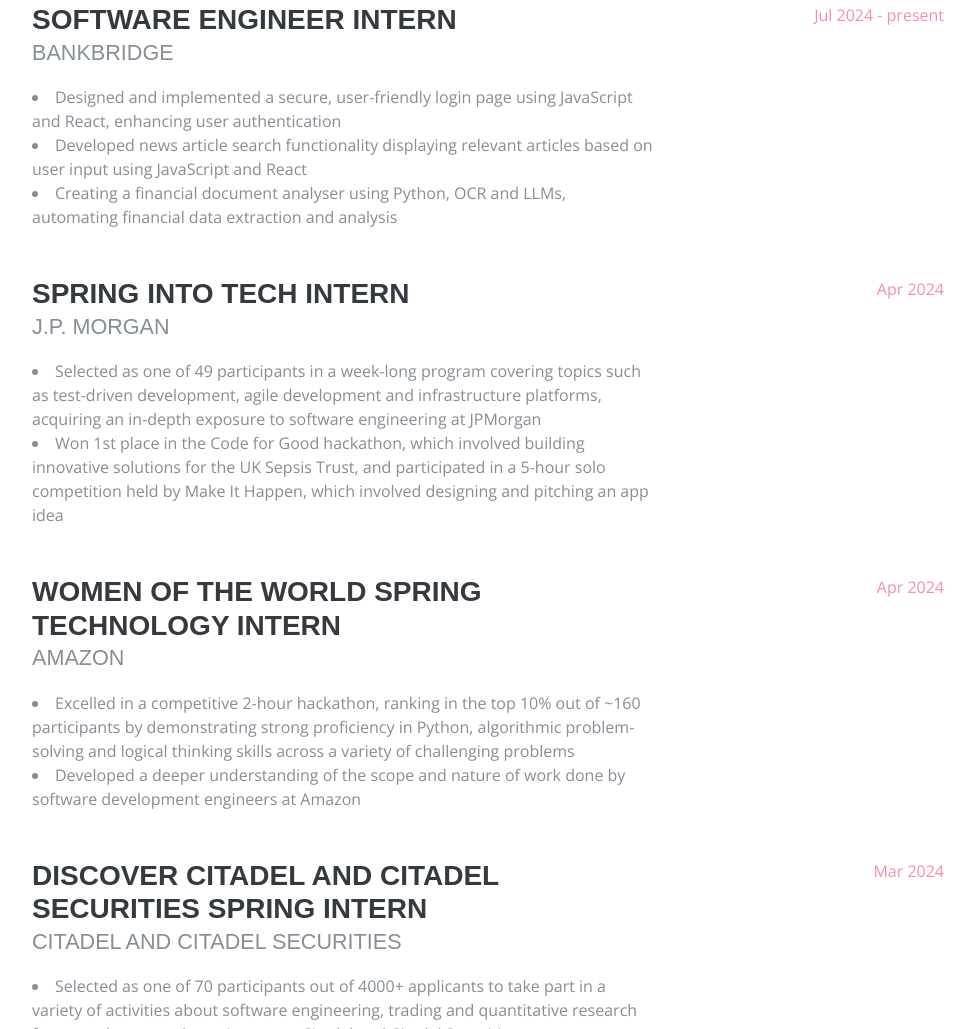
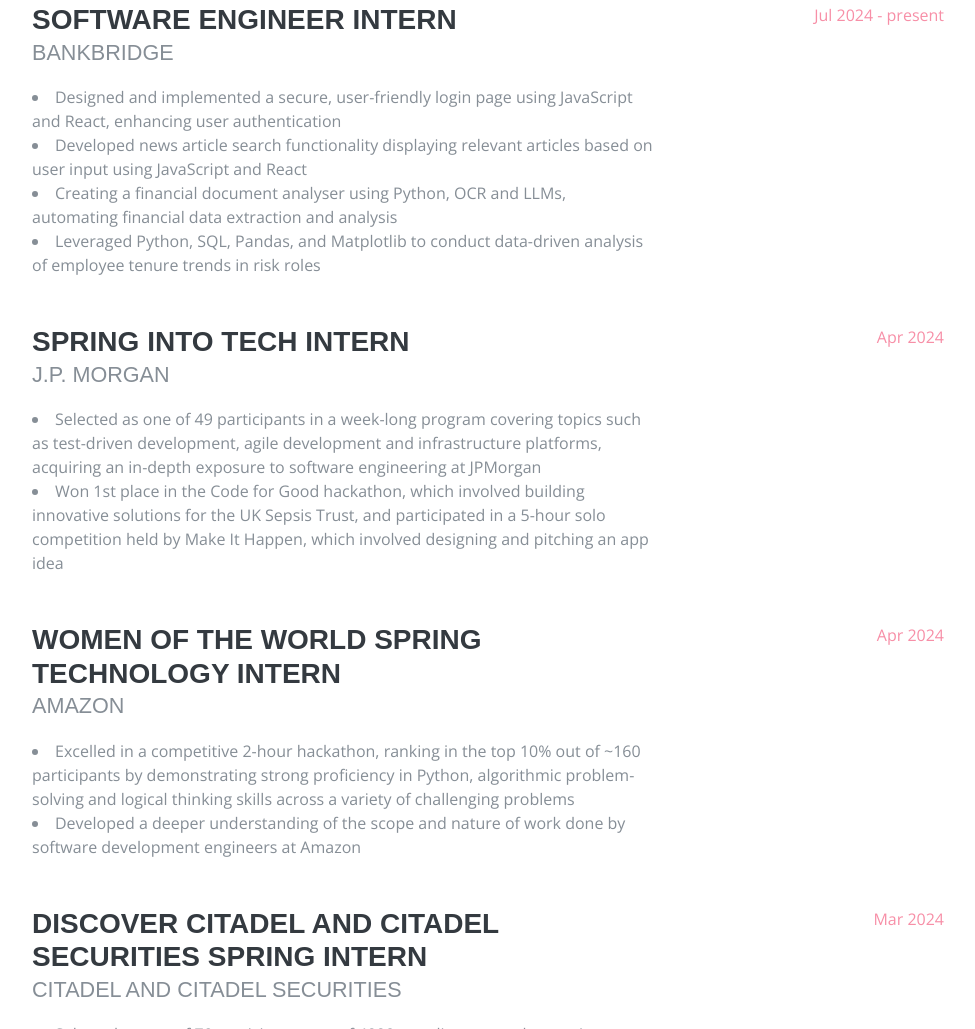
Before and after one commit to RhianGit/rhiangit.github.io, a plain HTML site: page index.html in a window 1280 px wide. Shown: the part 960-1989 px from the top of the page, without its empty margins (288-1263 px from the left). Drawn offline with nearby package versions, Linux system fonts and the light colour scheme; a web font is replaced by a local one.

Commit message:
added a bit more to my resume about bankbridge

```diff
--- a/index.html
+++ b/index.html
@@ -104,6 +104,7 @@
               <li>Designed and implemented a secure, user-friendly login page using JavaScript and React, enhancing user authentication</li>
               <li>Developed news article search functionality displaying relevant articles based on user input using JavaScript and React</li>
               <li>Creating a financial document analyser using Python, OCR and LLMs, automating financial data extraction and analysis</li>
+              <li>Leveraged Python, SQL, Pandas, and Matplotlib to conduct data-driven analysis of employee tenure trends in risk roles</li>
             </div>
             <div class="resume-date text-md-right">
               <span class="text-primary">Jul 2024 - present</span>
```
